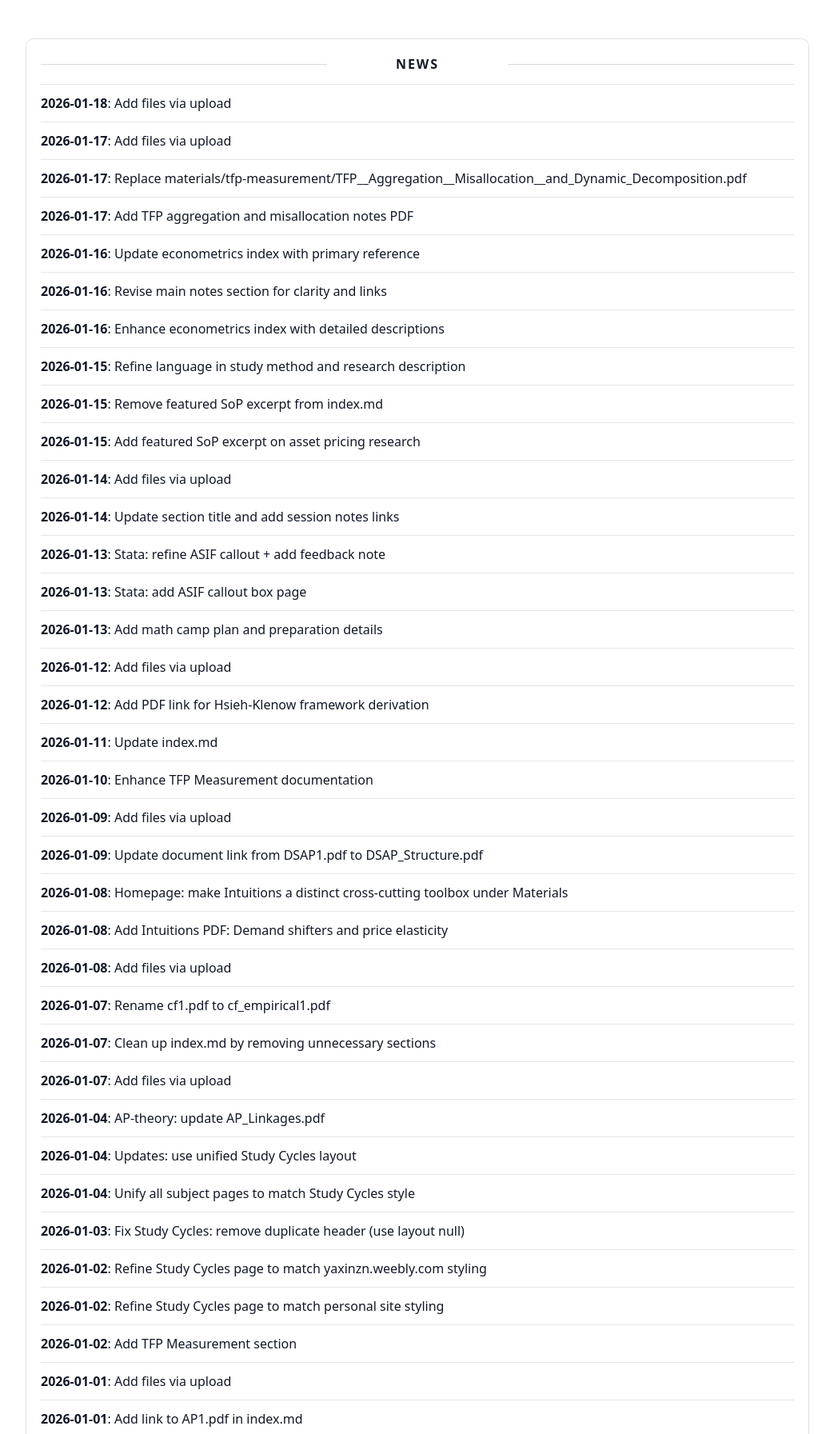
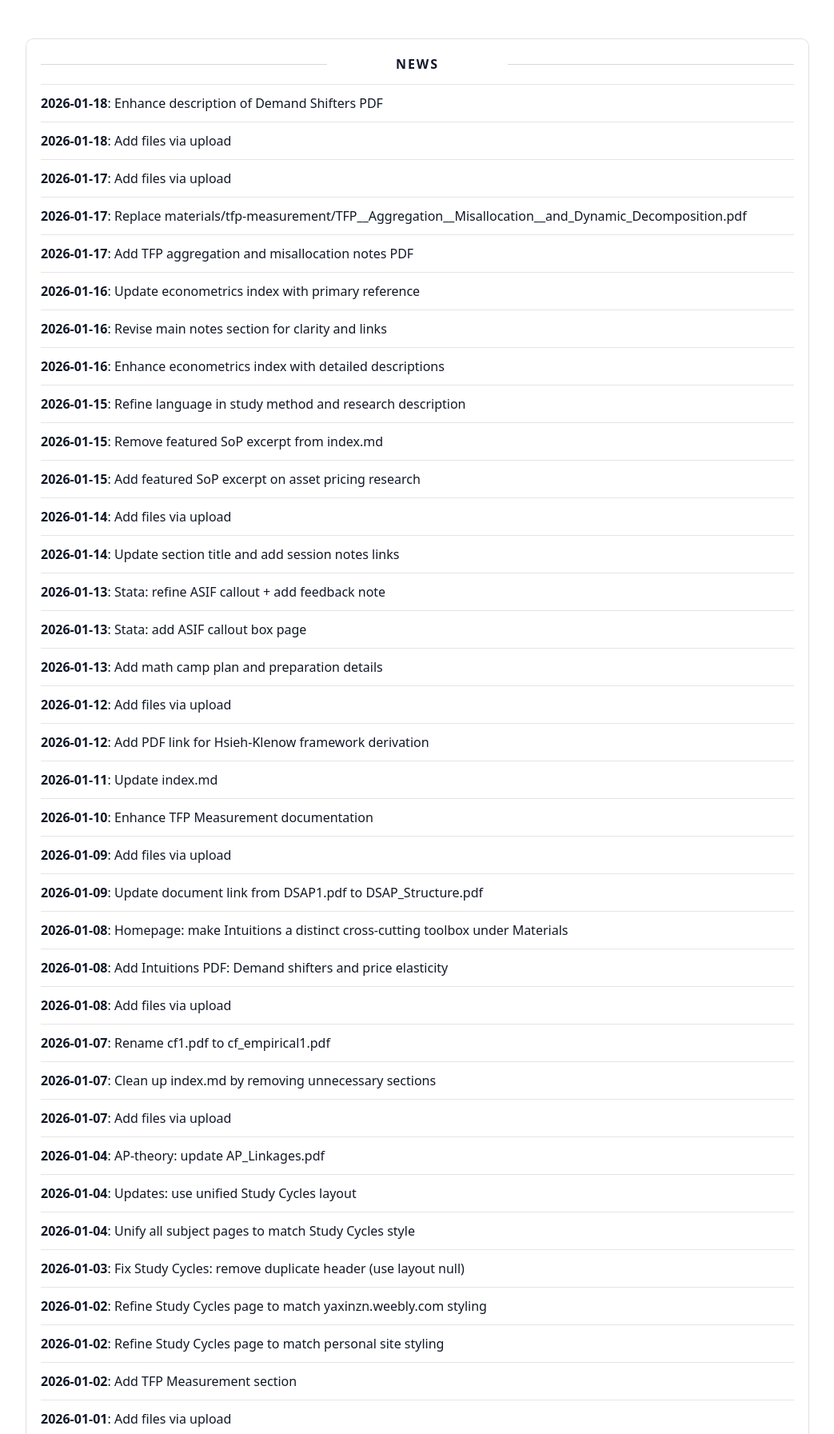
Before and after one commit to yaxinzn/study-archive, a Jekyll site: the page built from updates/index.md, in a window 1280 px wide, cut to the strip 476-2269 px from the top of the page. Shown: the whole strip at 80% size, without its empty margins (118-1161 px from the left). Built offline with Jekyll 4.4.1, drawn with Linux system fonts in a browser that asks for light colours; some of the changed text lies outside the part shown.

Commit message:
chore: update NEWS feed

```diff
--- a/_data/news.yml
+++ b/_data/news.yml
@@ -1,4 +1,7 @@
 # Auto-generated update history (sorted newest -> oldest). Do not edit manually.
+- ts: "1768734460"
+  date: "2026-01-18"
+  title: "Enhance description of Demand Shifters PDF"
 - ts: "1768734216"
   date: "2026-01-18"
   title: "Add files via upload"
```
